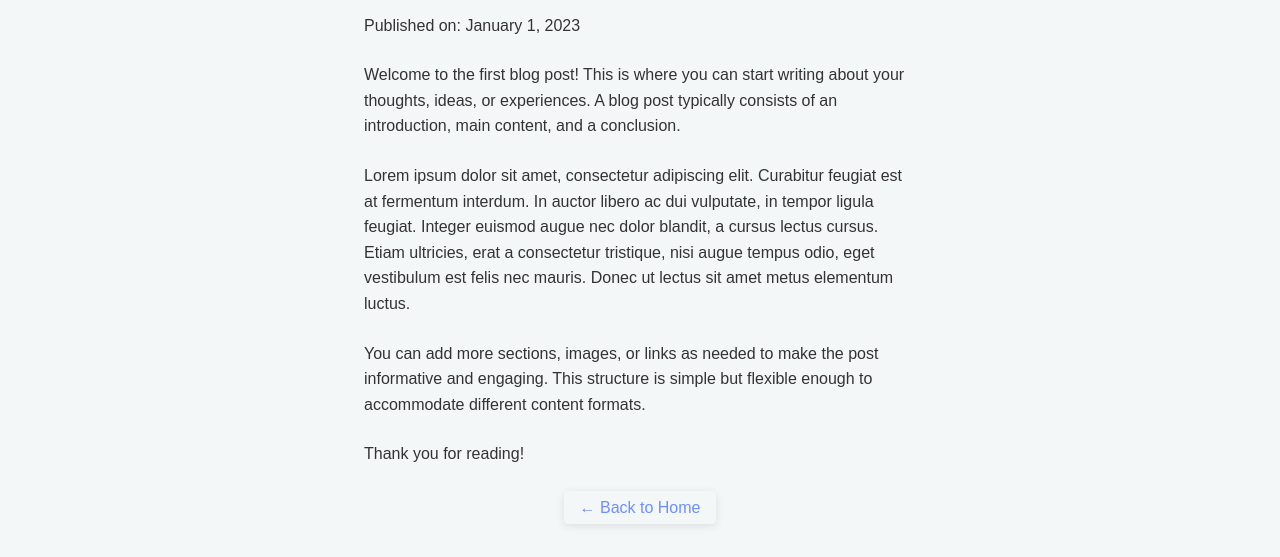
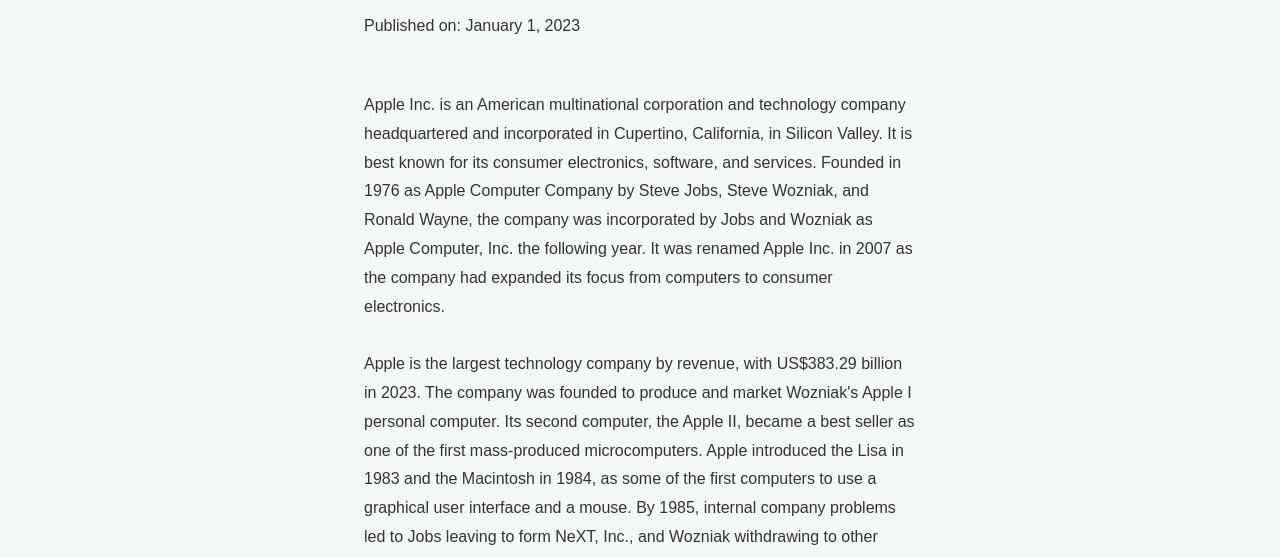
Before and after one commit to abj908/Albert-Joseph-Blog, a plain HTML site: page blog1.html in a window 1280 px wide. Shown: the part 242-799 px from the top of the page. Drawn offline with Linux system fonts and the light colour scheme.

Commit message:
update for blog readability

```diff
--- a/blog1.html
+++ b/blog1.html
@@ -21,13 +21,13 @@
             <h2>Blog Title 1</h2>
             <p>Published on: January 1, 2023</p>
 
-            <p>Welcome to the first blog post! This is where you can start writing about your thoughts, ideas, or experiences. A blog post typically consists of an introduction, main content, and a conclusion.</p>
+            <p class="article-content">
+Apple Inc. is an American multinational corporation and technology company headquartered and incorporated in Cupertino, California, in Silicon Valley. It is best known for its consumer electronics, software, and services. Founded in 1976 as Apple Computer Company by Steve Jobs, Steve Wozniak, and Ronald Wayne, the company was incorporated by Jobs and Wozniak as Apple Computer, Inc. the following year. It was renamed Apple Inc. in 2007 as the company had expanded its focus from computers to consumer electronics.
 
-            <p>Lorem ipsum dolor sit amet, consectetur adipiscing elit. Curabitur feugiat est at fermentum interdum. In auctor libero ac dui vulputate, in tempor ligula feugiat. Integer euismod augue nec dolor blandit, a cursus lectus cursus. Etiam ultricies, erat a consectetur tristique, nisi augue tempus odio, eget vestibulum est felis nec mauris. Donec ut lectus sit amet metus elementum luctus.</p>
+Apple is the largest technology company by revenue, with US$383.29 billion in 2023. The company was founded to produce and market Wozniak's Apple I personal computer. Its second computer, the Apple II, became a best seller as one of the first mass-produced microcomputers. Apple introduced the Lisa in 1983 and the Macintosh in 1984, as some of the first computers to use a graphical user interface and a mouse. By 1985, internal company problems led to Jobs leaving to form NeXT, Inc., and Wozniak withdrawing to other ventures; John Sculley served as long-time CEO for over a decade.
 
-            <p>You can add more sections, images, or links as needed to make the post informative and engaging. This structure is simple but flexible enough to accommodate different content formats.</p>
-
-            <p>Thank you for reading!</p>
+In the 1990s, Apple lost considerable market share in the personal computer industry to the lower-priced Wintel duopoly of the Microsoft Windows operating system on Intel-powered PC clones. In 1997, Apple was weeks away from bankruptcy. To resolve its failed operating system strategy, it bought NeXT, effectively bringing Jobs back to the company, who guided Apple back to profitability over the next decade with the introductions of the iMac, iPod, iPhone, and iPad devices to critical acclaim as well as the iTunes Store, launching the "Think different" advertising campaign, and opening the Apple Store retail chain. These moves elevated Apple to consistently be one of the world's most valuable brands since about 2010. Jobs resigned in 2011 for health reasons, and died two months later; he was succeeded as CEO by Tim Cook.
+            </p>
         </article>
 
         <div class="back-link">
--- a/style.css
+++ b/style.css
@@ -117,7 +117,6 @@ footer p {
       font-size: 1.1em;
   }
 }
-
 .back-link {
   margin-top: 2em;
   text-align: center;
@@ -150,3 +149,13 @@ article p {
   margin-bottom: 1.5em; /* Space below each paragraph */
   color: #333;
 }
+
+/* Style for article content */
+.article-content {
+font-family: 'Arial', sans-serif;
+max-width: 70ch; /* Limits line length to around 70 characters */
+line-height: 1.8; /* Adds more space between lines for readability */
+margin-bottom: 1.5em; /* Space below each paragraph */
+color: #333;
+white-space: pre-wrap; /* Preserves whitespace and line breaks */
+}
```
Also changed, not shown: index.html (+0 -1 lines).
